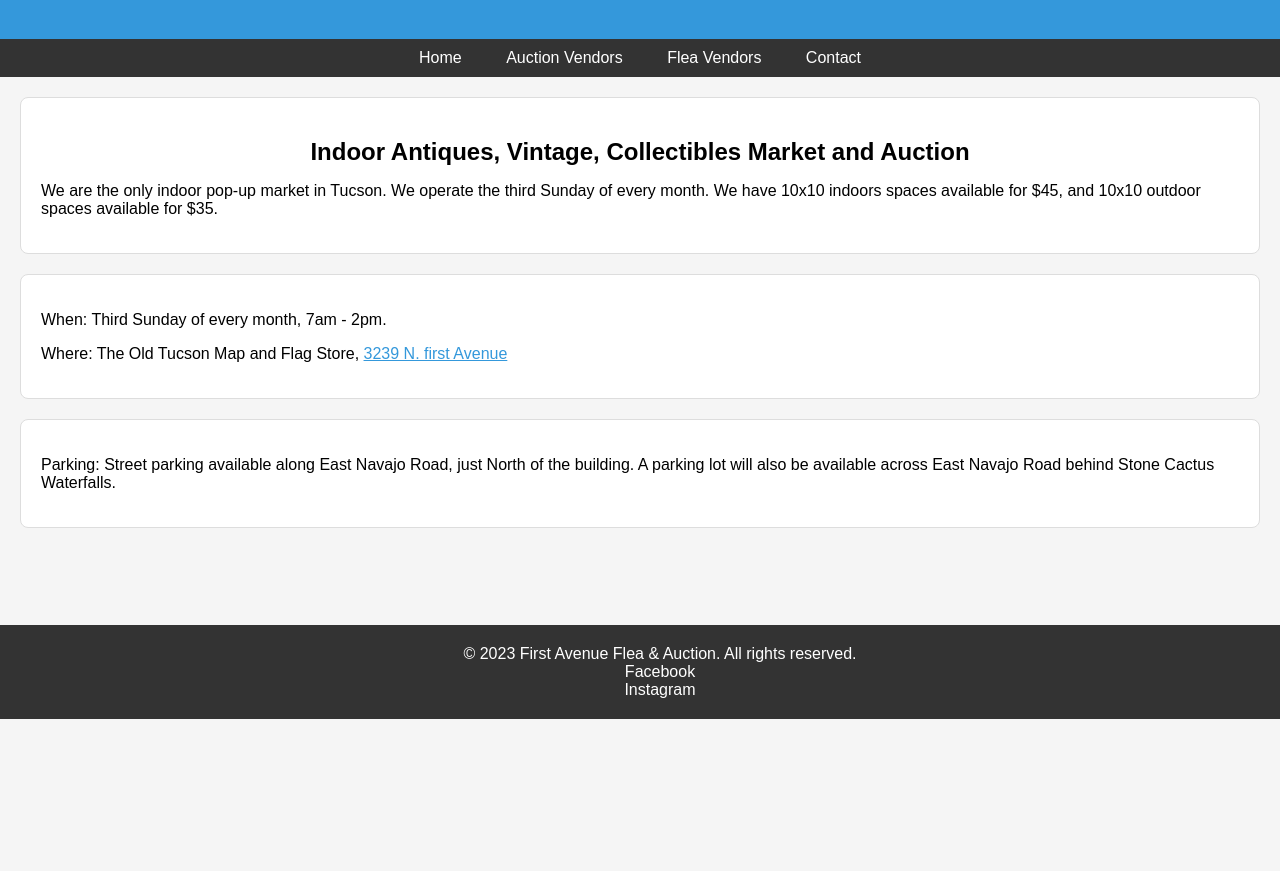
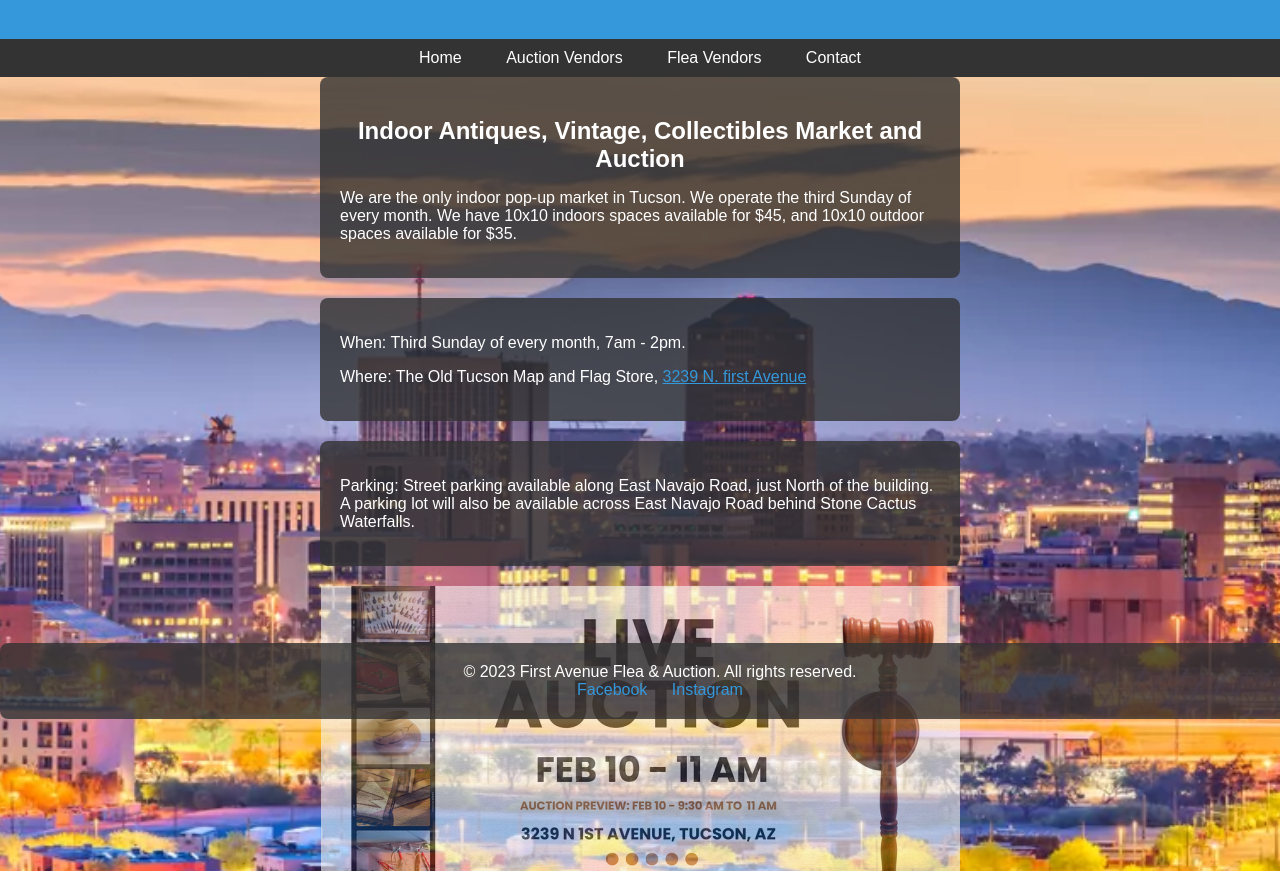
Before and after one commit to dshay22/Flea-Auction-Website, a plain HTML site: page index.html in a window 1280 px wide. Shown: the part 81-952 px from the top of the page. Before the commit the page ends 800 px from the top, so only its background shows below. Drawn offline with Linux system fonts and the light colour scheme.

Commit message:
New updates

```diff
--- a/index.html
+++ b/index.html
@@ -8,7 +8,7 @@
     <link rel="icon" type="image/png" href="Images/1.PNG">
     <link rel="stylesheet" href="styles.css">
 </head>
-<body>
+<body style="background-image: url('Images/tucson.webp'); background-size: cover; background-position: center; background-repeat: no-repeat;">
 
     <header>
         <h1>First Avenue Flea & Auction</h1>
@@ -48,13 +48,17 @@
         <div class="parking-box">
             <p>Parking: Street parking available along East Navajo Road, just North of the building. A parking lot will also be available across East Navajo Road behind Stone Cactus Waterfalls.</p>
         </div>
+
+        <div class="space">
+            <img src="Images/Screenshot from 2024-02-04 10-02-15.png" alt="Auction Flyer" class="Auction-flyer-class">
+        </div>
+
     </main>
 
     <footer>
         &copy; 2023 First Avenue Flea & Auction. All rights reserved.
         <br>
         <a href="https://www.facebook.com/faftucson" target="_blank">Facebook</a>
-        <br>
         <a href="https://www.instagram.com/firstavenuefleatucson/?utm_source=ig_web_button_share_sheet&igshid=OGQ5ZDc2ODk2ZA%3D%3D" target="_blank">Instagram</a>
     </footer>
 
--- /dev/null
+++ b/styles-auction-info.css
@@ -0,0 +1,143 @@
+
+
+body {
+    font-family: 'Buffalow', Arial, sans-serif;
+    margin: 0;
+    padding: 0;
+    background-color: #f5f5f5; /* Light blue background */
+    color: #000; /* Black text color */
+    padding-bottom: 80px;
+}
+
+header {
+    background-color: #3498db; /* Light blue header background */
+    color: #fff; /* White header text color */
+    text-align: center;
+    padding: 20px;
+}
+
+nav {
+    background-color: #333; /* Dark background for navigation */
+    padding: 10px;
+    text-align: center;
+}
+
+/* Nav bar dropdown menu Styles*/
+.dropdown-nav {
+    position: relative;
+    display: inline-block;
+}
+
+.dropdown-content-nav {
+    display: none;
+    position: absolute;
+    background-color: rgb(68, 68, 68);
+    box-shadow: 0 8px 16px rgba(0, 0, 0, 0.2);
+    z-index: 1;
+    width: 100%; /* Adjust the width as needed */
+    text-align: center; /* Center the dropdown content */
+    top: 100%; /* Position the dropdown below the link */
+}
+
+.dropdown-content-nav a {
+    color: rgb(255, 255, 255);
+    padding: 12px 16px;
+    display: block;
+    text-decoration: none;
+
+}
+
+.dropdown-nav:hover .dropdown-content-nav {
+    display: block;
+}
+
+.dropdown-content-nav a:hover {
+    background-color: rgb(85, 85, 85);
+}
+
+/*End of Nav bar dropdown menu Styles*/
+
+nav a {
+    color: rgb(255, 255, 255);
+    text-decoration: none;
+    padding: 10px;
+    margin: 0 10px;
+}
+
+nav a:hover {
+    background-color: rgb(85, 85, 85);
+}
+
+main {
+    padding: 20px;
+}
+
+.first-description-box,
+.when-where-box,
+.parking-box,
+.auction-dates-box,
+.load-in-box {
+    background-color: rgba(170, 167, 167, 0.7); /* White background for boxes */
+    border-radius: 8px; /* Rounded corners for boxes */
+    padding: 20px;
+    margin-bottom: 20px;
+}
+
+main h2 {
+    color: #000; /* Black heading color */
+    text-align: center;
+    margin-bottom: 10px;
+}
+
+main p {
+    margin-bottom: 15px;
+}
+
+main a {
+    color: #3498db; /* Light blue link color */
+}
+
+main a:hover {
+    color: #21618c; /* Darker blue on hover */
+}
+
+.auction-table, .load-in-table {
+    width: 100%;
+    border-collapse: collapse;
+    margin-top: 20px;
+    background-color: rgba(240, 235, 235, 0.2);
+}
+
+.auction-table th, .auction-table td, .load-in-table th, .load-in-table td {
+    border: 1px solid #070707;
+    padding: 8px;
+    text-align: center;
+    background-color: rgba(250, 244, 244, 0.2);
+}
+
+
+
+
+.auction-table th, .load-in-table th{
+    background-color: #f2f2f2;
+}
+
+footer {
+    background-color: #333; /* Dark background for footer */
+    color: #fff; /* White text color for footer */
+    text-align: center;
+    padding: 20px;
+    position: fixed;
+    bottom: 0;
+    width: 100%;
+}
+
+footer a {
+    color: #fff; /* White link color in footer */
+    text-decoration: none;
+    margin: 0 10px;
+}
+
+footer a:hover {
+    color: #ccc; /* Lighter color on hover in footer */
+}
--- /dev/null
+++ b/styles-contact.css
@@ -0,0 +1,110 @@
+/* styles.css */
+
+body {
+    font-family: 'Arial', sans-serif;
+    margin: 0;
+    padding: 0;
+}
+
+header {
+    background-color: #3498db;
+    color: #fff;
+    text-align: center;
+    padding: 20px;
+}
+
+nav {
+    background-color: #333; /* Dark background for navigation */
+    padding: 10px;
+    text-align: center;
+}
+
+/* Nav bar dropdown menu Styles*/
+.dropdown-nav {
+    position: relative;
+    display: inline-block;
+}
+
+.dropdown-content-nav {
+    display: none;
+    position: absolute;
+    background-color: rgb(68, 68, 68);
+    box-shadow: 0 8px 16px rgba(0, 0, 0, 0.2);
+    z-index: 1;
+    width: 100%; /* Adjust the width as needed */
+    text-align: center; /* Center the dropdown content */
+    top: 100%; /* Position the dropdown below the link */
+}
+
+.dropdown-content-nav a {
+    color: rgb(255, 255, 255);
+    padding: 12px 16px;
+    display: block;
+    text-decoration: none;
+
+}
+
+.dropdown-nav:hover .dropdown-content-nav {
+    display: block;
+}
+
+.dropdown-content-nav a:hover {
+    background-color: rgb(85, 85, 85);
+}
+
+/*End of Nav bar dropdown menu Styles*/
+
+nav a {
+    color: rgb(255, 255, 255);
+    text-decoration: none;
+    padding: 10px;
+    margin: 0 10px;
+}
+
+nav a:hover {
+    background-color: rgb(85, 85, 85);
+}
+
+.active {
+    background-color: #555;
+    color: white;
+}
+
+main {
+    padding: 20px;
+    color: rgb(2, 2, 2);
+}
+
+.container {
+    display: flex;
+    justify-content: center;
+    align-items: center;
+    height: 100vh; /* 100% of the viewport height */
+}
+
+.first-description-box {
+    background-color: rgba(231, 225, 225, 0.6);
+    border-radius: 8px;
+    padding: 20px;
+    margin: 20px;
+    text-align: center;
+}
+
+ul {
+    list-style-type: none;
+    padding: 0;
+}
+
+ul li {
+    margin-bottom: 10px;
+}
+
+footer {
+    background-color: #333;
+    color: #fff;
+    text-align: center;
+    padding: 10px;
+    position: fixed;
+    bottom: 0;
+    width: 100%;
+}
--- a/styles-vendor.css
+++ b/styles-vendor.css
@@ -75,7 +75,7 @@ h2 {
 }
 
 p {
-    color: rgb(0, 0, 0);
+    color: rgb(3, 3, 3);
     text-align: center;
     padding: 15px;
 }
@@ -88,10 +88,10 @@ main {
     box-sizing: border-box;
 }
 
-.first-description-box {
-    background-color: #fff; /* White background for boxes */
-    border: 1px solid #ddd; /* Gray border for boxes */
-    border-radius: 8px; /* Rounded corners for boxes */
+.first-description-box,
+.when-where-box {
+    background-color: rgba(236, 229, 229, 0.7);
+    border-radius: 8px;
     padding: 20px;
     margin-bottom: 20px;
 }
@@ -106,7 +106,7 @@ main {
     flex: 0 0 calc(30% - 20px); /* Adjust the width percentage and margin as needed */
     margin: 10px;
     padding: 15px;
-    border: 1px solid rgb(221, 221, 221);
+    background-color: rgba(236, 229, 229, 0.7);
     text-align: center;
     box-sizing: border-box;
 }
--- a/styles.css
+++ b/styles.css
@@ -1,28 +1,25 @@
-
-
 body {
     font-family: 'Buffalow', Arial, sans-serif;
     margin: 0;
     padding: 0;
-    background-color: #f5f5f5; /* Light blue background */
-    color: #000; /* Black text color */
+    background-color: #f5f5f5;
+    color: #000;
     padding-bottom: 80px;
 }
 
 header {
-    background-color: #3498db; /* Light blue header background */
-    color: #fff; /* White header text color */
+    background-color: #3498db;
+    color: #fff;
     text-align: center;
     padding: 20px;
 }
 
 nav {
-    background-color: #333; /* Dark background for navigation */
+    background-color: #333;
     padding: 10px;
     text-align: center;
 }
 
-/* Nav bar dropdown menu Styles*/
 .dropdown-nav {
     position: relative;
     display: inline-block;
@@ -34,9 +31,9 @@ nav {
     background-color: rgb(68, 68, 68);
     box-shadow: 0 8px 16px rgba(0, 0, 0, 0.2);
     z-index: 1;
-    width: 100%; /* Adjust the width as needed */
-    text-align: center; /* Center the dropdown content */
-    top: 100%; /* Position the dropdown below the link */
+    width: 100%;
+    text-align: center;
+    top: 100%;
 }
 
 .dropdown-content-nav a {
@@ -44,7 +41,6 @@ nav {
     padding: 12px 16px;
     display: block;
     text-decoration: none;
-
 }
 
 .dropdown-nav:hover .dropdown-content-nav {
@@ -54,8 +50,6 @@ nav {
 .dropdown-content-nav a:hover {
     background-color: rgb(85, 85, 85);
 }
-
-/*End of Nav bar dropdown menu Styles*/
 
 nav a {
     color: rgb(255, 255, 255);
@@ -68,8 +62,11 @@ nav a:hover {
     background-color: rgb(85, 85, 85);
 }
 
-main {
+.main {
     padding: 20px;
+    display: flex;
+    flex-direction: column;
+    align-items: center;
 }
 
 .first-description-box,
@@ -77,50 +74,57 @@ main {
 .parking-box,
 .auction-dates-box,
 .load-in-box {
-    background-color: #fff; /* White background for boxes */
-    border: 1px solid #ddd; /* Gray border for boxes */
-    border-radius: 8px; /* Rounded corners for boxes */
+    max-width: 600px;
+    border-radius: 8px;
+    margin: 0 auto;
     padding: 20px;
     margin-bottom: 20px;
+    overflow: hidden;
+    background-color: rgba(50, 50, 50, 0.8);
 }
 
 main h2 {
-    color: #000; /* Black heading color */
+    color: #fff;
     text-align: center;
     margin-bottom: 10px;
 }
 
 main p {
     margin-bottom: 15px;
+    color: #fff;
 }
 
 main a {
-    color: #3498db; /* Light blue link color */
+    color: rgb(52, 152, 219);
 }
 
 main a:hover {
-    color: #21618c; /* Darker blue on hover */
+    color: rgb(2, 80, 248);
 }
 
-.auction-table, .load-in-table {
-    width: 100%;
-    border-collapse: collapse;
-    margin-top: 20px;
+.space {
+    display: flex;
+    justify-content: center;
+    align-items: center;
 }
 
-.auction-table th, .auction-table td, .load-in-table th, .load-in-table td {
-    border: 1px solid #ddd;
-    padding: 8px;
-    text-align: center;
+.Auction-flyer-class {
+    max-width: 100%;
+    max-height: 100%;
+    padding-bottom: 20px;
+    opacity: 0.6;
+    transition: opacity 0.3s ease;
 }
 
-.auction-table th, .load-in-table th{
-    background-color: #f2f2f2;
+.Auction-flyer-class:hover {
+    opacity: 1;
 }
 
 footer {
-    background-color: #333; /* Dark background for footer */
-    color: #fff; /* White text color for footer */
+    border-radius: 8px;
+    margin: 0 auto;
+    background-color: rgba(50, 50, 50, 0.8);
+    color: #fff;
     text-align: center;
     padding: 20px;
     position: fixed;
@@ -129,11 +133,11 @@ footer {
 }
 
 footer a {
-    color: #fff; /* White link color in footer */
+    color: rgb(52, 152, 219);
     text-decoration: none;
     margin: 0 10px;
 }
 
 footer a:hover {
-    color: #ccc; /* Lighter color on hover in footer */
+    color: rgb(2, 80, 248);
 }
```
Also changed, not shown: Auction-Info.html (+3 -9 lines), Contact.html (+5 -5 lines), Flea.html (+7 -1 lines), Images/Saguaro-National-Park.jpg (added), Images/Screenshot from 2024-02-04 10-02-15.png (added), Images/img-arizona.jpg (added), Images/ocotillo-sunset-anthony-citro.jpg (added), Images/tucson.webp (added).
